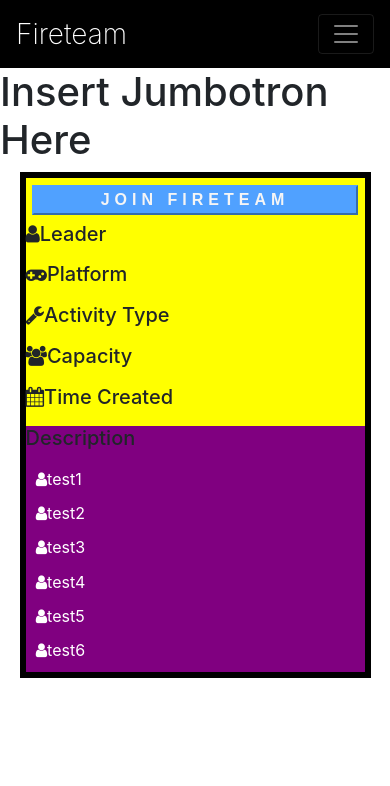
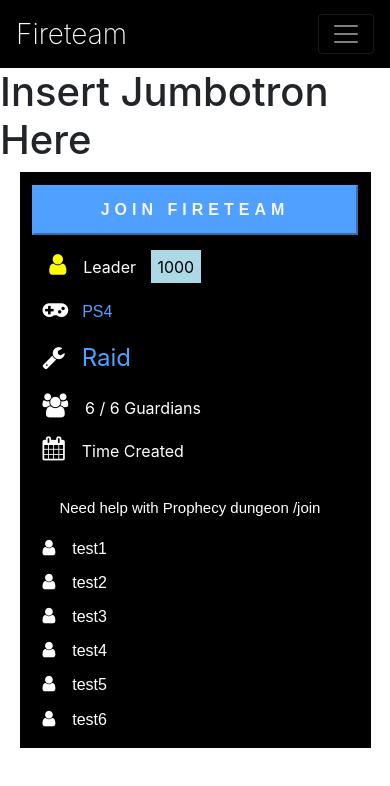
Before and after one commit to vrundpat/Fireteam, a React (Create React App) app in the folder client/: page / in a window 390 px wide. Shown: the top 786 px of the page. Built offline with nearby package versions, Linux system fonts and the light colour scheme.

Commit message:
Fireteam component color scheme, and layout for all devices finished

```diff
--- a/client/src/components/Fireteam/Fireteam.css
+++ b/client/src/components/Fireteam/Fireteam.css
@@ -18,17 +18,24 @@
 
     .fireteam-info-left-column {
         flex: 1;
-        background-color: yellow;
+        background-color: black;
+    }
+
+    .fireteam-info-left-column i {
+        font-size: 24px;
+        color: white;
     }
 
     .fireteam-info-right-column {
         flex: 1;
-        background-color: purple;
+        background-color: black;
+        color: white;
+        font-family: Arial, Helvetica, sans-serif;
     }
 
     .fireteam-join-button {
         width: 96%;
-        height: 20%;
+        height: 50px;
         font-size: 100%;
         font-family: Arial, Helvetica, sans-serif;
         letter-spacing: 5px;
@@ -43,6 +50,307 @@
         width: 100%;
         height: 100%;
         margin-bottom: 5%;
+        color: white;
+    }
+
+    .right-col-fireteam-description {
+        width: 80%;
+        height: 25%;
+        margin: 5% 10%;
+        margin-bottom: 5%;
+        font-size: 15px;
+        font-weight: 300;
+    }
+
+    .right-col-fireteam-member-list {
+        width: 100%;
+        height: 75%;
+    }
+
+    .fireteam-member {
+        color: white;
+        margin: 3% 3%;
+        margin-top: 0;
+    }
+
+    .member-list {
+        list-style-type: none;
+        margin: 0;
+        padding: 0;
+    }
+
+    .member-list i {
+        font-size: 18px;
+        margin-left: 5%;
+    }
+
+    .member-list li {
+        margin: 0;
+        font-size: 16px;
+        margin: 0% 0% 3% 0%;
+    }
+
+    .fa {
+        margin-left: 5%;
+        margin-right: 5%;
+    }
+
+    .fireteam-leader i {
+        color: yellow;
+        margin-top: 3%;
+        margin-left: 7%;
+    }
+
+    .leader-power {
+        background-color: lightblue;
+        color: black;
+        margin-left: 3%;
+        padding: 2% 2%;
+    }
+
+    .fireteam-activity-type {
+        font-size: 24px;
+        color: #50a1ff;
+    }
+}
+
+
+
+@media only screen and (min-width: 500px) and (max-width: 768px) {
+    .fireteam-root {
+        margin: auto;
+        width: 70%;
+        height: 30%;
+        background-color: black;
+        margin-bottom: 2%;
+    }
+
+    .fireteam-info {
+        float: right;
+        width: 100%;
+        height: 100%;
+        background-color: black;
+        border: 6px solid black;
+    }
+
+    .fireteam-info-left-column {
+        float: left;
+        width: 40%;
+        height: 100%;
+        background-color: black;
+        color: white;
+    }
+
+    .fireteam-info-right-column {
+        float: right;
+        width: 60%;
+        height: 100%;
+        background-color: black;
+        color: white;
+    }
+
+    .info-container {
+        width: 90%;
+        height: 90%;
+        margin: 5% 5%;
+        justify-content: center;
+        align-items: center;
+    }
+
+    .fireteam-join-button {
+        width: 100%;
+        height: 15%;
+        font-size: 12px;
+        font-family: Arial, Helvetica, sans-serif;
+        letter-spacing: 5px;
+        background-color: #50a1ff;
+        font-weight: 600;
+        color: whitesmoke;
+        border-color: #50a1ff;
+        margin-bottom: 5%;
+    }
+
+    .info-tile {
+        width: 100%;
+        height: 12%;
+        margin: 5% 5%;
+        color: white;
+    }
+
+    .right-col-fireteam-description {
+        width: 100%;
+        height: 20%;
+        margin-bottom: 2%;
+    }
+
+    .right-col-fireteam-member-list {
+        width: 100%;
+        height: 80%;
+    }
+
+    .fireteam-member {
+        color: white;
+        margin: 3% 3%;
+        margin-top: 0;
+    }
+
+    .member-list {
+        list-style-type: none;
+        margin: 0;
+        padding: 0;
+    }
+}
+
+
+
+
+@media only screen and (min-width: 769px) and (max-width: 1024px) {
+    .fireteam-root {
+        margin: auto;
+        width: 70%;
+        height: 25%;
+        background-color: black;
+        margin-bottom: 2%;
+    }
+
+    .fireteam-info {
+        float: right;
+        width: 100%;
+        height: 100%;
+        background-color: black;
+        border: 6px solid black;
+    }
+
+    .fireteam-info-left-column {
+        float: left;
+        width: 40%;
+        height: 100%;
+        background-color: black;
+        color: white;
+    }
+
+    .fireteam-info-right-column {
+        float: right;
+        width: 60%;
+        height: 100%;
+        background-color: black;
+        color: white;
+    }
+
+    .info-container {
+        width: 90%;
+        height: 90%;
+        margin: 5% 5%;
+        justify-content: center;
+        align-items: center;
+    }
+
+    .fireteam-join-button {
+        width: 100%;
+        height: 15%;
+        font-size: 100%;
+        font-family: Arial, Helvetica, sans-serif;
+        letter-spacing: 5px;
+        background-color: #50a1ff;
+        font-weight: 600;
+        color: whitesmoke;
+        border-color: #50a1ff;
+        margin-bottom: 5%;
+    }
+
+    .info-tile {
+        width: 100%;
+        height: 12%;
+        margin: 3% 3%;
+        color: white;
+    }
+
+    .right-col-fireteam-description {
+        width: 100%;
+        height: 20%;
+        margin-bottom: 5%;
+    }
+
+    .right-col-fireteam-member-list {
+        width: 100%;
+        height: 80%;
+    }
+
+    .fireteam-member {
+        color: white;
+        margin: 3% 3%;
+        margin-top: 0;
+    }
+
+    .member-list {
+        list-style-type: none;
+        margin: 0;
+        padding: 0;
+    }
+}
+
+
+
+
+@media only screen and (min-width: 1025px) and (max-width: 1224px) {
+    .fireteam-root {
+        margin: auto;
+        width: 70%;
+        height: 45%;
+        background-color: black;
+        margin-bottom: 2%;
+    }
+
+    .fireteam-info {
+        float: right;
+        width: 100%;
+        height: 100%;
+        background-color: black;
+        border: 6px solid black;
+    }
+
+    .fireteam-info-left-column {
+        float: left;
+        width: 40%;
+        height: 100%;
+        background-color: black;
+        color: white;
+    }
+
+    .fireteam-info-right-column {
+        float: right;
+        width: 60%;
+        height: 100%;
+        background-color: black;
+        color: white;
+    }
+
+    .info-container {
+        width: 90%;
+        height: 90%;
+        margin: 5% 5%;
+        justify-content: center;
+        align-items: center;
+    }
+
+    .fireteam-join-button {
+        width: 100%;
+        height: 15%;
+        font-size: 100%;
+        font-family: Arial, Helvetica, sans-serif;
+        letter-spacing: 5px;
+        background-color: #50a1ff;
+        font-weight: 600;
+        color: whitesmoke;
+        border-color: #50a1ff;
+        margin-bottom: 5%;
+    }
+
+    .info-tile {
+        width: 100%;
+        height: 12%;
+        margin-bottom: 5%;
+        color: white;
     }
 
     .right-col-fireteam-description {
@@ -71,11 +379,12 @@
 
 
 
-@media only screen and (min-width: 500px) and (max-width: 768px) {
+
+@media only screen and (min-width: 1225px) {
     .fireteam-root {
         margin: auto;
-        width: 70%;
-        height: 30%;
+        width: 55%;
+        height: 45%;
         background-color: black;
         margin-bottom: 2%;
     }
@@ -84,7 +393,7 @@
         float: right;
         width: 100%;
         height: 100%;
-        background-color: rebeccapurple;
+        background-color: black;
         border: 6px solid black;
     }
 
@@ -92,98 +401,16 @@
         float: left;
         width: 40%;
         height: 100%;
-        background-color: yellow;
+        background-color: black;
+        color: white;
     }
 
     .fireteam-info-right-column {
         float: right;
         width: 60%;
         height: 100%;
-        background-color: purple;
-    }
-
-    .info-container {
-        width: 90%;
-        height: 90%;
-        margin: 5% 5%;
-        justify-content: center;
-        align-items: center;
-    }
-
-    .fireteam-join-button {
-        width: 100%;
-        height: 15%;
-        font-size: 12px;
-        font-family: Arial, Helvetica, sans-serif;
-        letter-spacing: 5px;
-        background-color: #50a1ff;
-        font-weight: 600;
-        color: whitesmoke;
-        border-color: #50a1ff;
-        margin-bottom: 5%;
-    }
-
-    .info-tile {
-        width: 100%;
-        height: 12%;
-        margin: 5% 5%;
-    }
-
-    .right-col-fireteam-description {
-        width: 100%;
-        height: 20%;
-        margin-bottom: 2%;
-    }
-
-    .right-col-fireteam-member-list {
-        width: 100%;
-        height: 80%;
-    }
-
-    .fireteam-member {
+        background-color: black;
         color: white;
-        margin: 3% 3%;
-        margin-top: 0;
-    }
-
-    .member-list {
-        list-style-type: none;
-        margin: 0;
-        padding: 0;
-    }
-}
-
-
-
-@media only screen and (min-width: 769px) and (max-width: 1024px) {
-    .fireteam-root {
-        margin: auto;
-        width: 70%;
-        height: 25%;
-        background-color: black;
-        margin-bottom: 2%;
-    }
-
-    .fireteam-info {
-        float: right;
-        width: 100%;
-        height: 100%;
-        background-color: rebeccapurple;
-        border: 6px solid black;
-    }
-
-    .fireteam-info-left-column {
-        float: left;
-        width: 40%;
-        height: 100%;
-        background-color: yellow;
-    }
-
-    .fireteam-info-right-column {
-        float: right;
-        width: 60%;
-        height: 100%;
-        background-color: purple;
     }
 
     .info-container {
@@ -211,12 +438,13 @@
         width: 100%;
         height: 12%;
         margin: 3% 3%;
+        color: white;
     }
 
     .right-col-fireteam-description {
         width: 100%;
         height: 20%;
-        margin-bottom: 5%;
+        margin-bottom: 3%;
     }
 
     .right-col-fireteam-member-list {
@@ -237,12 +465,10 @@
     }
 }
 
-
-
-@media only screen and (min-width: 1025px) and (max-width: 1224px) {
+@media only screen and (min-width: 1882px) {
     .fireteam-root {
         margin: auto;
-        width: 70%;
+        width: 40%;
         height: 45%;
         background-color: black;
         margin-bottom: 2%;
@@ -252,7 +478,7 @@
         float: right;
         width: 100%;
         height: 100%;
-        background-color: rebeccapurple;
+        background-color: black;
         border: 6px solid black;
     }
 
@@ -260,96 +486,16 @@
         float: left;
         width: 40%;
         height: 100%;
-        background-color: yellow;
+        background-color: black;
+        color: white;
     }
 
     .fireteam-info-right-column {
         float: right;
         width: 60%;
         height: 100%;
-        background-color: purple;
-    }
-
-    .info-container {
-        width: 90%;
-        height: 90%;
-        margin: 5% 5%;
-        justify-content: center;
-        align-items: center;
-    }
-
-    .fireteam-join-button {
-        width: 100%;
-        height: 15%;
-        font-size: 100%;
-        font-family: Arial, Helvetica, sans-serif;
-        letter-spacing: 5px;
-        background-color: #50a1ff;
-        font-weight: 600;
-        color: whitesmoke;
-        border-color: #50a1ff;
-        margin-bottom: 5%;
-    }
-
-    .info-tile {
-        width: 100%;
-        height: 12%;
-        margin-bottom: 5%;
-    }
-
-    .right-col-fireteam-description {
-        width: 100%;
-        height: 25%;
-        margin-bottom: 5%;
-    }
-
-    .right-col-fireteam-member-list {
-        width: 100%;
-        height: 75%;
-    }
-
-    .fireteam-member {
+        background-color: black;
         color: white;
-        margin: 3% 3%;
-        margin-top: 0;
-    }
-
-    .member-list {
-        list-style-type: none;
-        margin: 0;
-        padding: 0;
-    }
-}
-
-@media only screen and (min-width: 1225px) {
-    .fireteam-root {
-        margin: auto;
-        width: 70%;
-        height: 45%;
-        background-color: black;
-        margin-bottom: 2%;
-    }
-
-    .fireteam-info {
-        float: right;
-        width: 100%;
-        height: 100%;
-        background-color: rebeccapurple;
-        border: 6px solid black;
-    }
-
-    .fireteam-info-left-column {
-        float: left;
-        width: 40%;
-        height: 100%;
-        background-color: yellow;
-    }
-
-    .fireteam-info-right-column {
-        float: right;
-        width: 60%;
-        height: 100%;
-        background-color: purple;
     }
 
     .info-container {
@@ -377,6 +523,7 @@
         width: 100%;
         height: 12%;
         margin: 3% 3%;
+        color: white;
     }
 
     .right-col-fireteam-description {
@@ -402,3 +549,25 @@
         padding: 0;
     }
 }
+
+.ps4 {
+    color: #50a1ff;
+    font-size: 24px;
+    display: inline;
+}
+
+.xbox {
+    background-color: darkgreen;
+    display: inline;
+}
+
+.steam {
+    background-color: lightblue;
+    display: inline;
+}
+
+.console-logo {
+    margin-left: 25%;
+    font-family: Arial, Helvetica, sans-serif;
+    font-size: 16px;
+}
--- a/client/src/components/Fireteam/Fireteam.js
+++ b/client/src/components/Fireteam/Fireteam.js
@@ -10,7 +10,11 @@ export default class Fireteam extends Component {
     }
 
     get_platform = (platform_name) => {
-        if (platform_name == "basic") return ( <i className="fa fa-gamepad"></i> )
+        if (platform_name == "PS4") return ( <i className="fa fa-gamepad"><span className="ps4 console-logo">PS4</span></i>)
+        else if (platform_name == "Xbox") return ( <i className="fa fa-gamepad"><span className="xbox console-logo">Xbox</span></i>)
+        else if (platform_name == "Steam") return ( <i className="fa fa-gamepad"><span className="steam console-logo">Steam</span></i>)
+        else return ( <i className="fa fa-gamepad"></i> )
+
     }
 
     get_members = () => {
@@ -30,26 +34,26 @@ export default class Fireteam extends Component {
                         <div className="info-container">
                             <button className="fireteam-join-button">JOIN FIRETEAM</button>
                             <div className="fireteam-leader info-tile">
-                                <h5><i className="fa fa-user"></i>Leader</h5>
+                                <h7><i className="fa fa-user"></i>{this.props.fireteam.leader.username} <span className="leader-power">1000</span></h7>
                             </div>
                             <div className="fireteam-platform info-tile">
-                                <h5>{this.get_platform("basic")}Platform</h5>
+                                <h7>{this.get_platform(this.props.fireteam.platform)}</h7>
                             </div>
                             <div className="fireteam-activity-type info-tile">
-                                <h5><i className="fa fa-wrench"></i>Activity Type</h5>
+                                <h7><i className="fa fa-wrench"></i>{this.props.fireteam.activity_type}</h7>
                             </div>
                             <div className="fireteam-capacity info-tile">
-                                <h5><i className="fa fa-users"></i>Capacity</h5>
+                                <h7><i className="fa fa-users"></i>{this.props.fireteam.current_members.length} / {this.props.fireteam.capacity} Guardians</h7>
                             </div>
                             <div className="fireteam-time-created info-tile">
-                                <h5><i className="fa fa-calendar"></i>Time Created</h5>
+                                <h7><i className="fa fa-calendar"></i>Time Created</h7>
                             </div>
                         </div>
                     </div>
                     <div className="fireteam-info-right-column">
                         <div className="info-container">
                             <div className="right-col-fireteam-description">
-                                <h5>Description</h5>
+                                <span>{this.props.fireteam.description}</span>
                             </div>
 
                             <div className="right-col-fireteam-member-list">
--- a/client/src/components/MainPage/MainPage.js
+++ b/client/src/components/MainPage/MainPage.js
@@ -33,13 +33,13 @@ class MainPage extends Component {
     render() {
 
         var test = {
-            leader: {},
+            leader: {"username": "Leader"},
             current_members: [{"username" : "test1"}, {"username" : "test2"}, {"username" : "test3"}, {"username" : "test4"}, {"username" : "test5"}, {"username" : "test6"}],
             activity_type: "Raid",
-            description: "",
-            platform: "",
-            capacity: "",
-            time_created: ""
+            description: "Need help with Prophecy dungeon /join",
+            platform: "PS4",
+            capacity: "6",
+            time_created: "..."
         }
 
         return (
```
